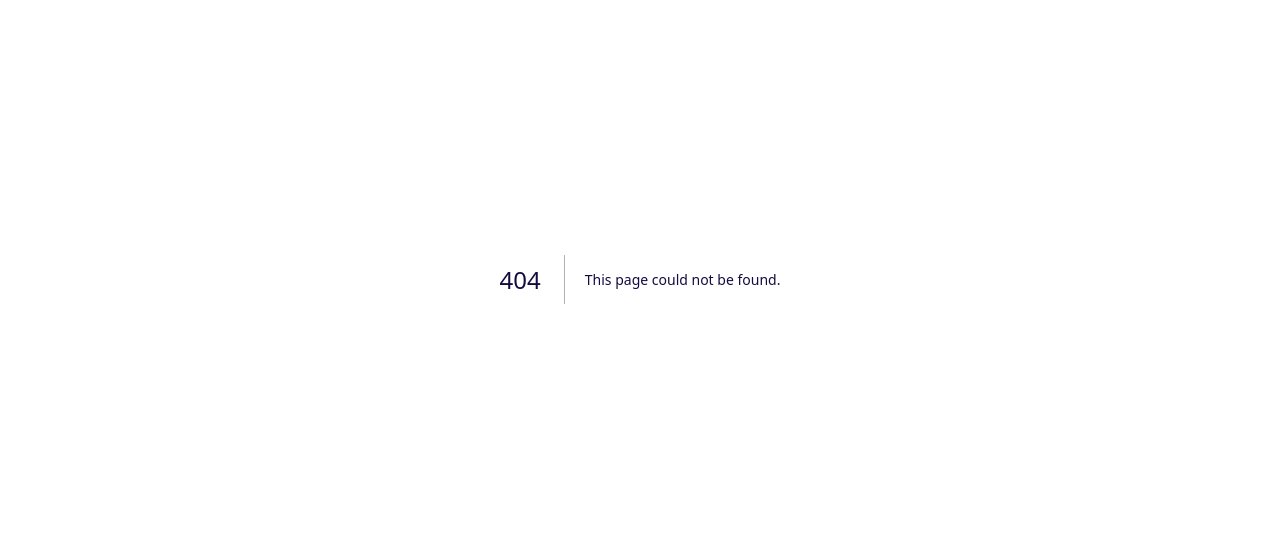
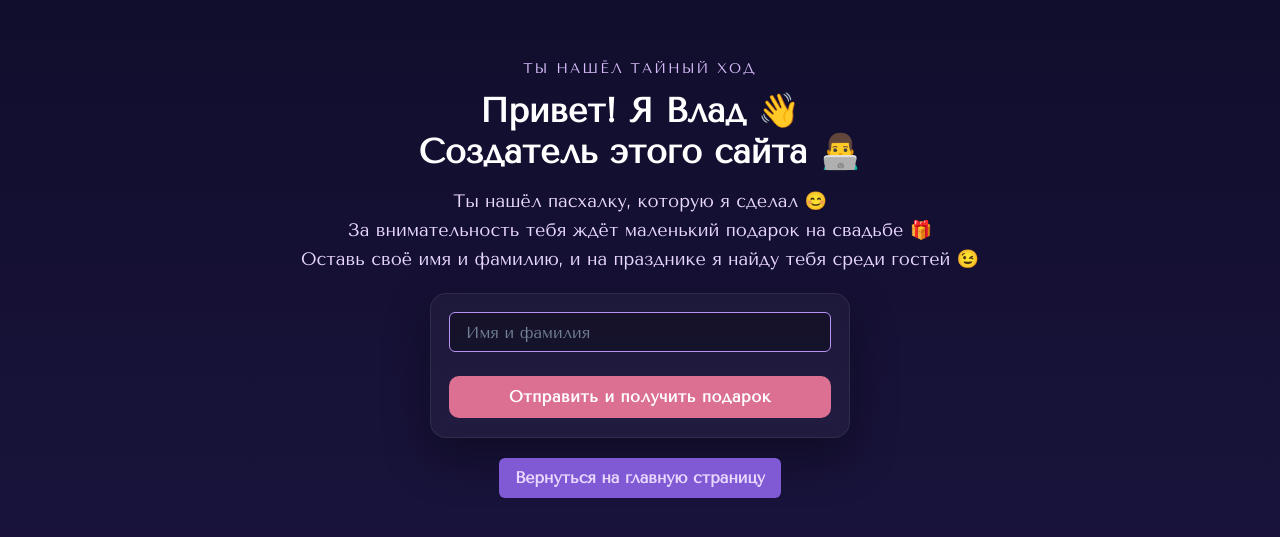
Before and after one commit to vladosrus/wedding-vlad-vika, a Next.js app: page /easter-egg in a window 1280 px wide. Before the commit this address had no page. Shown: the part 121-658 px from the top of the page. Built offline with nearby package versions, Linux system fonts and the light colour scheme.

Commit message:
Добавил на сайт пасхалку

```diff
--- /dev/null
+++ b/app/api/easter-egg/route.js
@@ -0,0 +1,52 @@
+import nodemailer from 'nodemailer';
+import { NextResponse } from 'next/server';
+
+export const runtime = 'nodejs';
+
+const { SMTP_HOST, SMTP_PORT, SMTP_USER, SMTP_PASS, SMTP_SECURE, MAIL_TO_ME, MAIL_FROM } =
+  process.env;
+
+const missingConfig = [SMTP_HOST, SMTP_PORT, SMTP_USER, SMTP_PASS].some(value => !value);
+
+const transporter = !missingConfig
+  ? nodemailer.createTransport({
+      host: SMTP_HOST,
+      port: Number(SMTP_PORT),
+      secure: SMTP_SECURE === 'true' || Number(SMTP_PORT) === 465,
+      auth: { user: SMTP_USER, pass: SMTP_PASS },
+    })
+  : null;
+
+export async function POST(request) {
+  if (missingConfig || !transporter) {
+    return NextResponse.json(
+      { message: 'Почтовый сервис не сконфигурирован. Проверьте SMTP переменные окружения.' },
+      { status: 500 },
+    );
+  }
+
+  try {
+    const body = await request.json();
+    const { name = '' } = body || {};
+
+    if (!name) {
+      return NextResponse.json({ message: 'Заполните все обязательные поля' }, { status: 400 });
+    }
+
+    await transporter.sendMail({
+      from: MAIL_FROM || SMTP_USER,
+      to: MAIL_TO_ME || SMTP_USER,
+      subject: 'Пасхалка',
+      html: `
+          <h3>Кто-то нашёл пасхалку!!!</h3>
+          <p><b>Имя и фамилия этого внимательного человека:</b> ${name}</p>
+        `,
+    });
+
+    return NextResponse.json({ message: 'ok' });
+  } catch (error) {
+    // eslint-disable-next-line no-console
+    console.error('Guest form send error', error);
+    return NextResponse.json({ message: 'Не удалось отправить письмо' }, { status: 500 });
+  }
+}
--- /dev/null
+++ b/app/easter-egg/Form/index.jsx
@@ -0,0 +1,126 @@
+'use client';
+import { useState } from 'react';
+import { Input, VStack, useToast, FormControl, FormErrorMessage } from '@chakra-ui/react';
+
+import CustomButton from 'components/CustomButton';
+
+const fullNamePattern =
+  /^[A-Za-zА-Яа-яЁё]+(?:[-'][A-Za-zА-Яа-яЁё]+)*\s+[A-Za-zА-Яа-яЁё]+(?:[-'][A-Za-zА-Яа-яЁё]+)*$/;
+
+export const validate = value => {
+  let validationError = '';
+
+  if (!value) {
+    validationError = 'Введите имя и фамилию';
+  } else if (!fullNamePattern.test(value)) {
+    validationError = 'Укажите имя и фамилию через пробел';
+  }
+
+  return validationError;
+};
+
+const Form = () => {
+  const [name, setName] = useState('');
+  const [error, setError] = useState('');
+  const [isSubmitting, setIsSubmitting] = useState(false);
+  const toast = useToast({ position: 'bottom-right' });
+
+  const isSubmitDisabled = isSubmitting || Boolean(error);
+
+  const handleChange = value => {
+    setName(value);
+    setError('');
+  };
+
+  const handleSubmit = async event => {
+    event.preventDefault();
+
+    const trimmedName = name.trim();
+    const validationError = validate(trimmedName);
+    if (validationError) {
+      setError(validationError);
+      toast({ status: 'error', title: 'Нужно заполнить обязательные поля' });
+      return;
+    }
+
+    setIsSubmitting(true);
+    const sendRequest = async () => {
+      const response = await fetch('/api/easter-egg', {
+        method: 'POST',
+        headers: { 'Content-Type': 'application/json' },
+        body: JSON.stringify({ name: trimmedName }),
+      });
+      const data = await response.json();
+      if (!response.ok) throw new Error(data?.message || 'Не удалось отправить данные формы');
+
+      return data;
+    };
+
+    try {
+      const submissionPromise = sendRequest();
+
+      toast.promise(submissionPromise, {
+        loading: { title: 'Отправляем данные...' },
+        success: { title: 'Всё круто! Я получил твои данные' },
+        error: error => ({
+          title: 'Ошибка отправки',
+          description: error.message || 'Попробуйте ещё раз чуть позже.',
+        }),
+      });
+
+      await submissionPromise;
+      setName('');
+    } finally {
+      setIsSubmitting(false);
+    }
+  };
+
+  return (
+    <VStack
+      as="form"
+      w="full"
+      maxW="420px"
+      bg="rgba(255,255,255,0.04)"
+      border="1px solid rgba(255,255,255,0.08)"
+      borderRadius="16px"
+      p="18px"
+      boxShadow="0 20px 45px rgba(0,0,0,0.35)"
+      backdropFilter="blur(6px)"
+      gap={isSubmitDisabled ? '8px' : '24px'}
+      onSubmit={handleSubmit}
+    >
+      <FormControl isInvalid={Boolean(error)}>
+        <Input
+          value={name}
+          placeholder="Имя и фамилия"
+          bg="rgba(0,0,0,0.3)"
+          borderColor={error ? 'red.300' : 'purple.300'}
+          _hover={{ borderColor: 'purple.200' }}
+          _focusVisible={{
+            borderColor: 'purple.100',
+            boxShadow: '0 0 0 1px rgba(191, 144, 255, 0.8)',
+          }}
+          color="white"
+          onChange={event => handleChange(event.target.value)}
+        />
+
+        <FormErrorMessage>{error}</FormErrorMessage>
+      </FormControl>
+
+      <CustomButton
+        text="Отправить и получить подарок"
+        type="submit"
+        isDisabled={isSubmitDisabled}
+        maxW="unset"
+        _hover={!isSubmitDisabled && { bg: '#c75f82' }}
+        _disabled={{
+          opacity: '0.5',
+          pointerEvent: 'none',
+          cursor: 'not-allowed',
+        }}
+      />
+    </VStack>
+  );
+};
+
+export default Form;
--- /dev/null
+++ b/app/easter-egg/page.jsx
@@ -0,0 +1,53 @@
+'use client';
+import Link from 'next/link';
+import { Button, Text, VStack } from '@chakra-ui/react';
+
+import Form from './Form';
+
+export default function EasterEgg() {
+  return (
+    <VStack
+      w="100dvw"
+      h="100dvh"
+      bgGradient="linear(to-b, #0f0c29, #1b153f)"
+      color="white"
+      align="center"
+      justify="center"
+      px="20px"
+      textAlign="center"
+      gap="20px"
+    >
+      <VStack gap="14px">
+        <Text
+          fontSize={{ mobile: '12px', laptop: '14px' }}
+          letterSpacing="2px"
+          textTransform="uppercase"
+          color="purple.200"
+        >
+          Ты нашёл тайный ход
+        </Text>
+
+        <Text
+          fontSize={{ mobile: '20px', tablet: '28px', laptop: '34px' }}
+          fontWeight="700"
+          lineHeight="120%"
+        >
+          Привет! Я Влад 👋 <br />
+          Создатель этого сайта 👨‍💻
+        </Text>
+
+        <Text fontSize={{ mobile: '16px', laptop: '18px' }} color="purple.100" lineHeight="160%">
+          Ты нашёл пасхалку, которую я сделал 😊 <br />
+          За внимательность тебя ждёт маленький подарок на свадьбе 🎁 <br />
+          Оставь своё имя и фамилию, и на празднике я найду тебя среди гостей 😉
+        </Text>
+      </VStack>
+
+      <Form />
+
+      <Button as={Link} href="/" colorScheme="purple" borderColor="purple.200" color="purple.100">
+        Вернуться на главную страницу
+      </Button>
+    </VStack>
+  );
+}
--- a/app/page.jsx
+++ b/app/page.jsx
@@ -21,7 +21,7 @@ export default function Home() {
       <EventPlan />
       <BlocksDivider />
       <LooksSlider />
-      <BlocksDivider />
+      <BlocksDivider withEasterEgg />
       <FAQ />
       <BlocksDivider />
       <GuestForm />
--- a/src/components/BlocksDivider/BlocksDivider.jsx
+++ b/src/components/BlocksDivider/BlocksDivider.jsx
@@ -2,10 +2,11 @@ import { memo } from 'react';
 import { Box, HStack } from '@chakra-ui/react';
 
 import NextImage from 'components/NextImage';
+import EasterEggLink from './EasterEggLink';
 
 import PurpleStar from 'assets/icons/purpleStar.svg';
 
-const BlocksDivider = ({ ...props }) => (
+const BlocksDivider = ({ withEasterEgg = false, ...props }) => (
   <HStack
     pt={{ mobile: '15px', laptop: '30px' }}
     pb={{ mobile: '10px', laptop: '20px' }}
@@ -14,7 +15,8 @@ const BlocksDivider = ({ ...props }) => (
     {...props}
   >
     <Box w="140px" h="1px" bg="ourBlack" />
-    <NextImage src={PurpleStar} alt="Розовая звёздочка" w="35px" h="35px" />
+    {withEasterEgg && <EasterEggLink />}
+    {!withEasterEgg && <NextImage src={PurpleStar} alt="Розовая звёздочка" w="35px" h="35px" />}
     <Box w="140px" h="1px" bg="ourBlack" />
   </HStack>
 );
```
Also changed, not shown: src/components/BlocksDivider/EasterEggLink.jsx (added, +23 -0 lines), src/components/FAQ/FAQ.jsx (+3 -10 lines), src/components/FAQ/FaqItem.jsx (+18 -10 lines).
